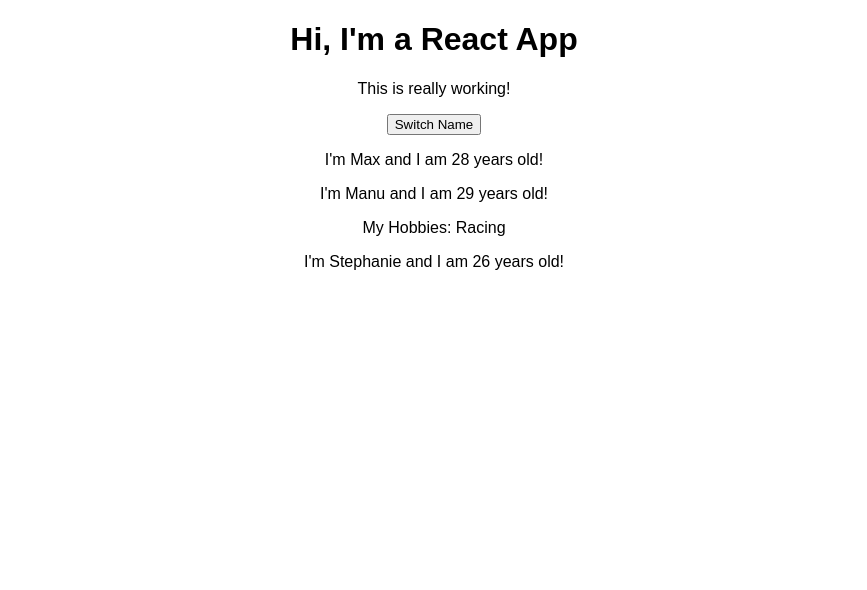
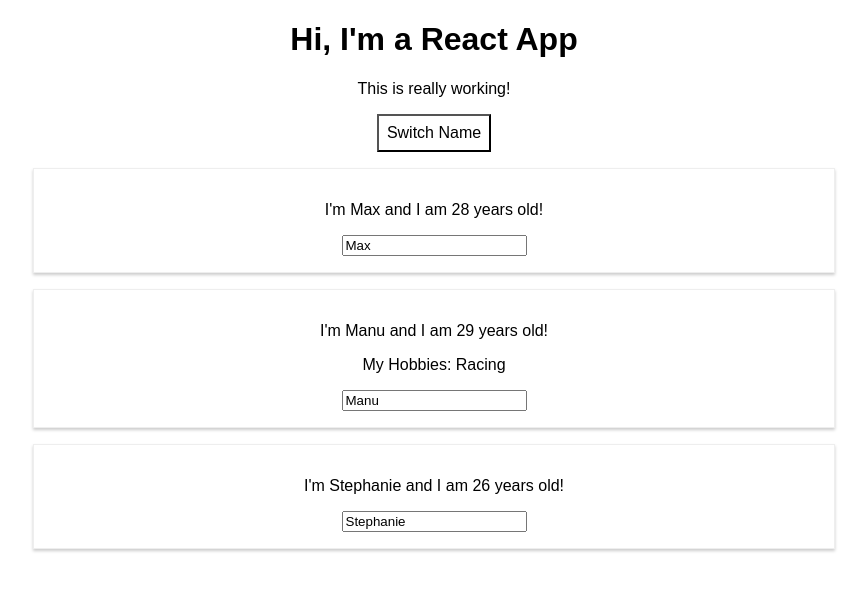
Before and after one commit to hanolee/React, a React (Create React App) app in the folder react-complet-guide-class/: page / in a window 1280 px wide. Shown: the top 590 px of the page, without its empty margins (206-1073 px from the left). Built offline with nearby package versions, Linux system fonts and the light colour scheme.

Commit message:
동적으로 변화를 주고 싶으면
const changed = (event) =>{this.setState({event.target.value로state값 조절하자})}

46,47강 다시보기

```diff
--- a/react-complet-guide-class/src/App.js
+++ b/react-complet-guide-class/src/App.js
@@ -12,24 +12,48 @@
     otherState: 'some other value'
   };
 
-  switchNameHandler = () => {
+  switchNameHandler = (newName) => {
     // console.log('Was clicked!');
     // DON'T DO THIS: this.state.persons[0].name = 'Maximilian';
     this.setState({
       persons: [
-        { name: 'Maximilian', age: 28 },
+        { name: newName, age: 28 },
         { name: 'Manu', age: 29 },
         { name: 'Stephanie', age: 27 }
       ]
     });
   };
 
+
+  nameChangedHandler = (event) => {
+    this.setState({
+      persons: [
+        { name: "Max", age: 28 },
+        { name: event.target.value, age: 29 },
+        { name: 'Stephanie', age: 27 }
+      ]
+    })
+  }
+
+
   render() {
+
+    const style = {
+      backgroundColor : 'white',
+      font: 'inherit',
+      border: '1px solid blud',
+      padding: '8px',
+      cursor: 'pointer'
+
+    };
+
     return (
       <div className="App">
         <h1>Hi, I'm a React App</h1>
         <p>This is really working!</p>
-        <button onClick={this.switchNameHandler}>Switch Name</button>
+        <button
+          style={style}
+          onClick={() => this.switchNameHandler("Hanoo")}>Switch Name</button>
         <Person
           name={this.state.persons[0].name}
           age={this.state.persons[0].age}
@@ -37,6 +61,8 @@
         <Person
           name={this.state.persons[1].name}
           age={this.state.persons[1].age}
+          click={this.switchNameHandler.bind(this, "Jieun")}
+          changed={this.nameChangedHandler}
         >
           My Hobbies: Racing
         </Person>
--- /dev/null
+++ b/react-complet-guide-class/src/Person/Person.css
@@ -0,0 +1,8 @@
+.Person {
+    width : 60%;
+    margin : 16px auto;
+    border : 1px solid #eee;
+    box-shadow: 0 2px 3px #ccc;
+    padding: 16px;
+    text-align: center;
+}
--- a/react-complet-guide-class/src/Person/Person.js
+++ b/react-complet-guide-class/src/Person/Person.js
@@ -1,10 +1,11 @@
 import React from 'react';
-
+import './Person.css';
 const person = ( props ) => {
     return (
-        <div>
-            <p>I'm {props.name} and I am {props.age} years old!</p>
+        <div className = "Person">
+            <p onClick = {props.click}>I'm {props.name} and I am {props.age} years old!</p>
             <p>{props.children}</p>
+            <input type = "text" onChange={props.changed} value = {props.name}/>
         </div>
     )
 };
```
